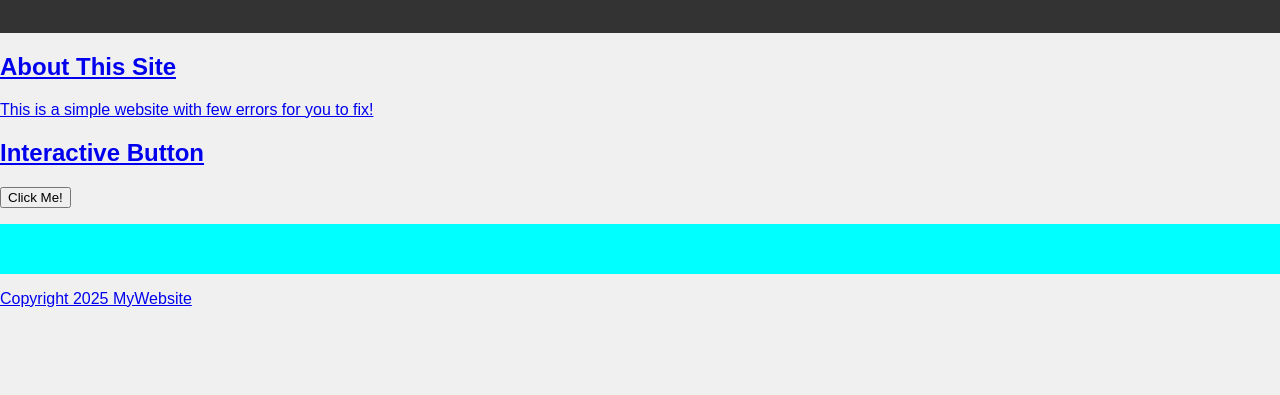
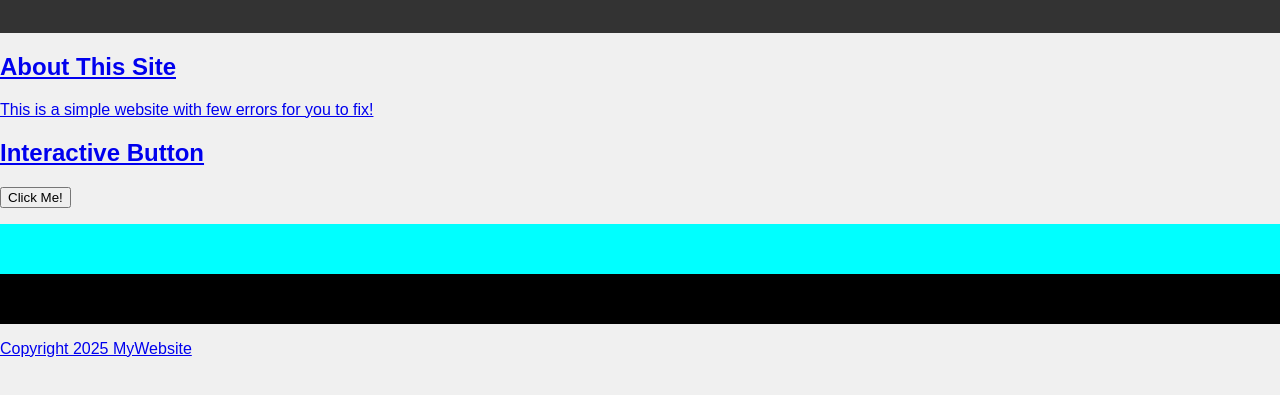
Before and after one commit to tarunkumar49/Demo-Webiste, a plain HTML site: page index.html in a window 1280 px wide. Shown: the part 121-516 px from the top of the page. Drawn offline with Linux system fonts and the light colour scheme.

Commit message:
Added one more div

```diff
--- a/index.html
+++ b/index.html
@@ -30,6 +30,7 @@
             <p id="message"></p>
         </section>
         <div id="divi"></div>
+        <div id="divi2"></div>
     </main>
 
     <footer>
--- a/style.css
+++ b/style.css
@@ -26,3 +26,8 @@ nav li {
     height: 50px;
     background-color: aqua;
 }
+#divi2{
+    width: 100%;
+    height: 50px;
+    background-color: black;
+}
```
